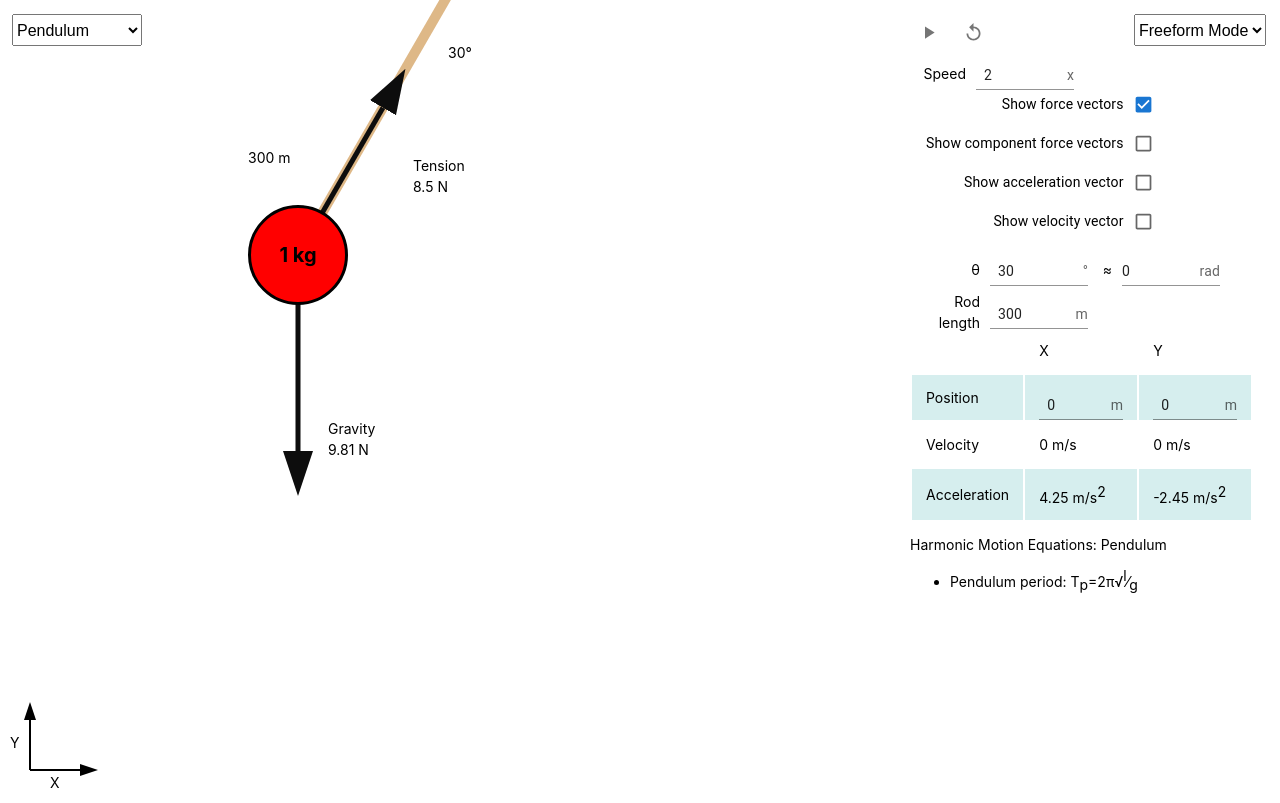
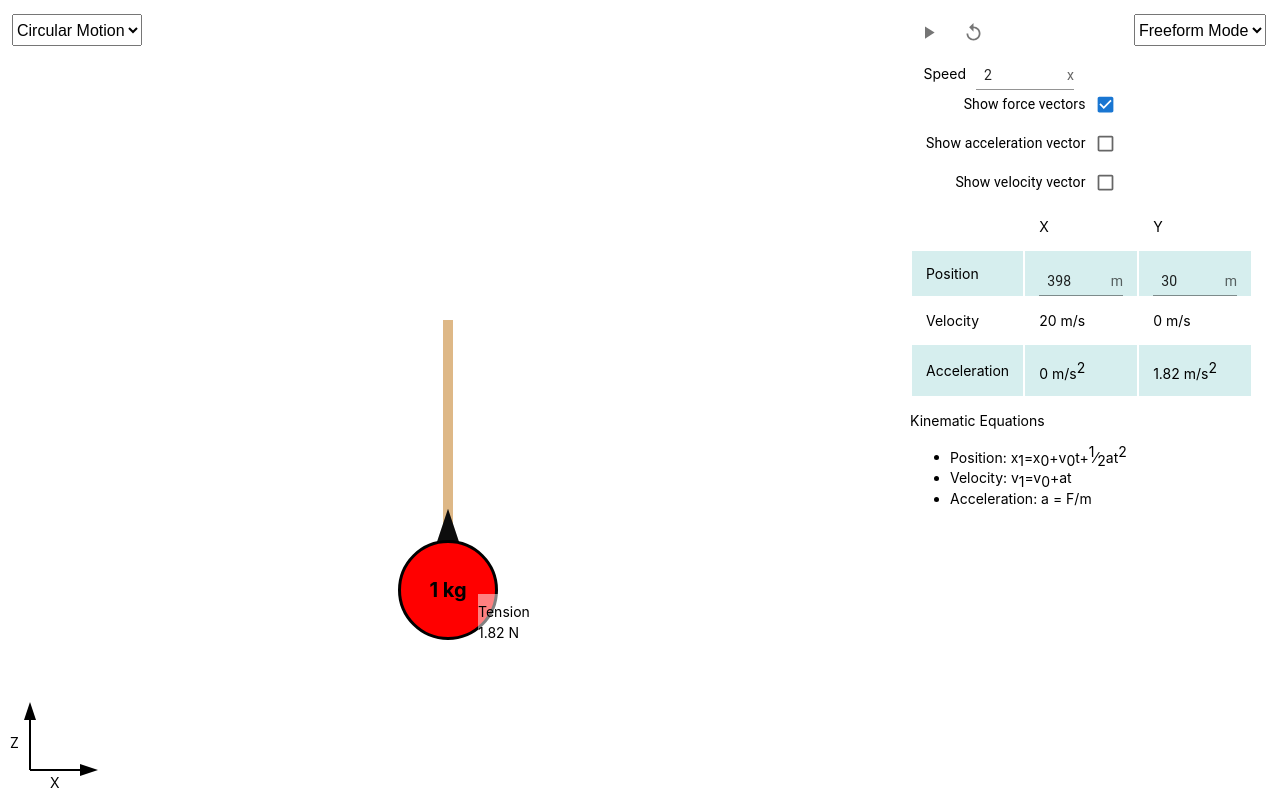
Before and after one commit to brynnchernosky/physics-mechanics-simulator, a React (Create React App) app: page / in a window 1280 px wide. Built offline with nearby package versions, Linux system fonts and the light colour scheme.

Commit message:
uniform circular motion

```diff
--- a/src/App.tsx
+++ b/src/App.tsx
@@ -197,7 +197,8 @@ function App() {
   const [showVelocity, setShowVelocity] = useState<boolean>(false);
   const [simulationPaused, setSimulationPaused] = useState<boolean>(true);
   const [simulationReset, setSimulationReset] = useState<boolean>(false);
-  const [simulationType, setSimulationType] = useState<string>("Pendulum");
+  const [simulationType, setSimulationType] =
+    useState<string>("Circular Motion");
   const [sketching, setSketching] = useState(false);
   const [startForces, setStartForces] = useState<IForce[]>([forceOfGravity]);
   const [componentForces, setComponentForces] = useState<IForce[]>([]);
@@ -1007,7 +1008,7 @@ function App() {
         setStartVelX(0);
         setStartVelY(0);
         const springForce: IForce = {
-          description: "Spring force",
+          description: "Spring Force",
           magnitude: 0,
           directionInDegrees: 90,
           component: false,
@@ -1023,12 +1024,18 @@ function App() {
         removeWalls();
       } else if (simulationType == "Circular Motion") {
         addWeight();
-        setStartPosY(yMax - 125);
+        setStartPosY(yMax - 100);
         setStartPosX((xMin + xMax) / 2 - 50);
         setPositionYDisplay(getDisplayYPos(yMax - 125));
         setPositionXDisplay((xMin + xMax) / 2 - 50);
-        setUpdatedForces([]);
-        setStartForces([]);
+        const tensionForce: IForce = {
+          description: "Tension",
+          magnitude: (20 ** 2) / Math.sqrt(((yMax - 100)-(yMin+yMax)/2) ** 2),
+      directionInDegrees: 90,
+      component: false,
+        };
+        setUpdatedForces([tensionForce]);
+        setStartForces([tensionForce]);
         setStartVelX(20);
         setStartVelY(0);
         addWalls();
@@ -2580,7 +2587,7 @@ function App() {
         </div>
       </div>
       <CoordinateSystem
-        upAxis={simulationType == "Two Weights" ? "Z" : "Y"}
+        upAxis={simulationType == "Circular Motion" ? "Z" : "Y"}
         top={window.innerHeight - 120}
         right={xMin + 90}
       />
--- a/src/Weight.tsx
+++ b/src/Weight.tsx
@@ -324,6 +324,29 @@ export const Weight = (props: IWeightProps) => {
     return newYAcc;
   };
 
+  const getNewCircularMotionForces = (
+    xPos: number,
+    yPos: number,
+    xVel: number,
+    yVel: number
+  ) => {
+    let deltaX = xPos + radius - (xMin + xMax) / 2;
+    let deltaY = yPos + radius - (yMin + yMax) / 2;
+    let dir = (Math.atan(deltaX / deltaY) * 180) / Math.PI;
+    if (yPos + radius > (yMin + yMax) / 2) {
+      dir += 90;
+    } else {
+      dir += 270;
+    }
+    const tensionForce: IForce = {
+      description: "Tension",
+      magnitude: (xVel ** 2 + yVel ** 2) / Math.sqrt(deltaX ** 2 + deltaY ** 2),
+      directionInDegrees: dir,
+      component: false,
+    };
+    return [tensionForce];
+  };
+
   const getNewSpringForces = (yPos: number) => {
     let springForce: IForce = {
       description: "Spring Force",
@@ -753,6 +776,8 @@ export const Weight = (props: IWeightProps) => {
         forces1 = getNewPendulumForces(xPos, yPos, xVel, yVel);
       } else if (simulationType == "Spring") {
         forces1 = getNewSpringForces(yPos);
+      } else if (simulationType == "Circular Motion") {
+        forces1 = getNewCircularMotionForces(xPos, yPos, xVel, yVel);
       }
       const xAcc1 = getNewAccelerationX(forces1);
       const yAcc1 = getNewAccelerationY(forces1);
@@ -768,6 +793,8 @@ export const Weight = (props: IWeightProps) => {
         forces2 = getNewPendulumForces(xPos2, yPos2, xVel2, yVel2);
       } else if (simulationType == "Spring") {
         forces2 = getNewSpringForces(yPos2);
+      } else if (simulationType == "Circular Motion") {
+        forces2 = getNewCircularMotionForces(xPos2, yPos2, xVel2, yVel2);
       }
       const xAcc2 = getNewAccelerationX(forces2);
       const yAcc2 = getNewAccelerationY(forces2);
@@ -785,6 +812,8 @@ export const Weight = (props: IWeightProps) => {
         forces3 = getNewPendulumForces(xPos3, yPos3, xVel3, yVel3);
       } else if (simulationType == "Spring") {
         forces3 = getNewSpringForces(yPos3);
+      } else if (simulationType == "Circular Motion") {
+        forces3 = getNewCircularMotionForces(xPos3, yPos3, xVel3, yVel3);
       }
       const xAcc3 = getNewAccelerationX(forces3);
       const yAcc3 = getNewAccelerationY(forces3);
@@ -802,6 +831,8 @@ export const Weight = (props: IWeightProps) => {
         forces4 = getNewPendulumForces(xPos4, yPos4, xVel4, yVel4);
       } else if (simulationType == "Spring") {
         forces4 = getNewSpringForces(yPos4);
+      } else if (simulationType == "Circular Motion") {
+        forces1 = getNewCircularMotionForces(xPos4, yPos4, xVel4, yVel4);
       }
       const xAcc4 = getNewAccelerationX(forces4);
       const yAcc4 = getNewAccelerationY(forces4);
@@ -819,7 +850,7 @@ export const Weight = (props: IWeightProps) => {
       yPos +=
         timestepSize * (yVel1 / 6.0 + yVel2 / 3.0 + yVel3 / 3.0 + yVel4 / 6.0);
     }
-    // no damping
+    // make sure harmonic motion maintained and errors don't propagate
     if (simulationType == "Spring") {
       if (startYVel < 0 && yVel > 0 && yPos < springRestLength) {
         let equilibriumPos = springRestLength + (mass * 9.81) / springConstant;
@@ -847,6 +878,23 @@ export const Weight = (props: IWeightProps) => {
         yPos = startPosY;
       }
     }
+    if (simulationType == "Circular Motion") {
+      let startY = updatedStartPosY;
+      let radius = startY - (yMax + yMin) / 2;
+      if (startXVel <= 0 && xVel > 0) {
+        xPos = (xMax + xMin) / 2 + radius;
+        yPos = (yMax + yMin) / 2;
+      } else if (startXVel >= 0 && xVel < 0) {
+        xPos = (xMax + xMin) / 2 - radius;
+        yPos = (yMax + yMin) / 2;
+      } else if (startYVel >= 0 && yVel < 0) {
+        xPos = (xMax + xMin) / 2;
+        yPos = (yMax + yMin) / 2 + radius;
+      } else if (startYVel <= 0 && yVel > 0) {
+        xPos = (xMax + xMin) / 2;
+        yPos = (yMax + yMin) / 2 - radius;
+      }
+    }
     setXVelocity(xVel);
     setYVelocity(yVel);
     setXPosition(xPos);
@@ -856,9 +904,12 @@ export const Weight = (props: IWeightProps) => {
       forces = getNewPendulumForces(xPos, yPos, xVel, yVel);
     } else if (simulationType == "Spring") {
       forces = getNewSpringForces(yPos);
+    } else if (simulationType == "Circular Motion") {
+      forces = getNewCircularMotionForces(xPos, yPos, xVel, yVel);
     }
     setUpdatedForces(forces);
-    // component forces
+
+    // set component forces if they change
     if (simulationType == "Pendulum") {
       let x = xMax / 2 - xPos - radius;
       let y = yPos + radius + 5;
```
